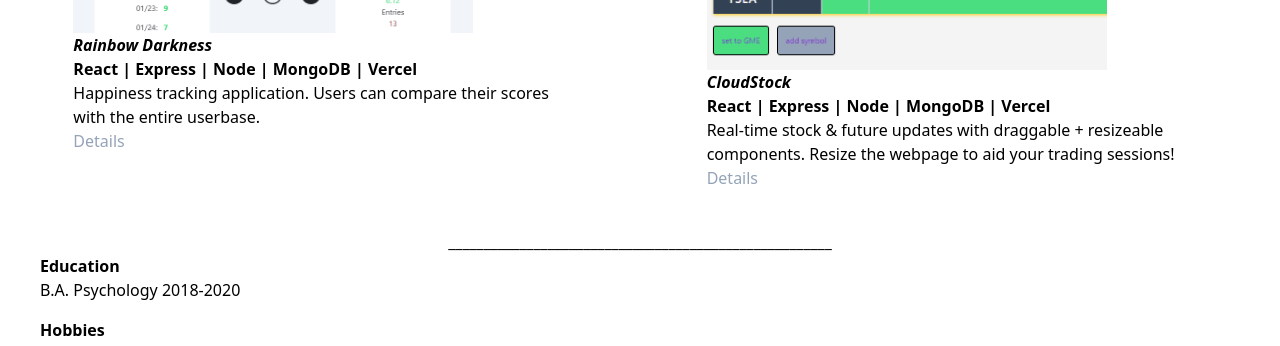
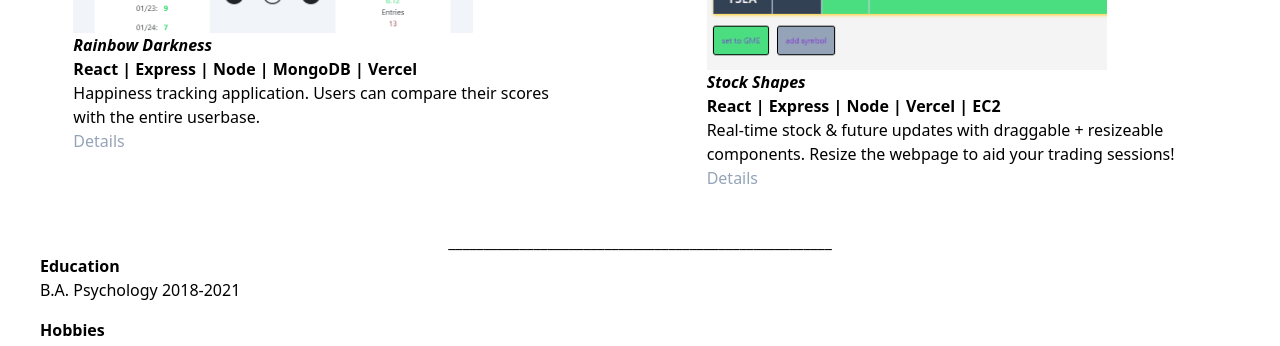
Before and after one commit to r-yabyab/fe-portfolio, a React (Create React App) app: page / in a window 1280 px wide. Shown: the part 921-1267 px from the top of the page. Built offline with nearby package versions, Linux system fonts and the light colour scheme.

Commit message:
descriptions

```diff
--- a/src/components/HomePage.js
+++ b/src/components/HomePage.js
@@ -41,7 +41,7 @@ function HomePage () {
                         <div className="relative w-[80%] max-w-[500px] text-xl font-bold
                         hover:opacity-70 hover:cursor-pointer [&>div]:hover:opacity-100 select-none
                         ">
-                            <a target="_blank" href="https://rainbowdarkness-client.vercel.app/"><img className="" src={RainbowDarkness} alt="Rainbow Darkness.png" /></a>
+                            <a target="_blank" href="https://rainbowdarkness.com/"><img className="" src={RainbowDarkness} alt="Rainbow Darkness.png" /></a>
                             <div className="
                             absolute top-[50%] -translate-y-1/2 right-[50%] translate-x-1/2 opacity-0
 
@@ -64,15 +64,15 @@ function HomePage () {
                         <div className="relative w-[80%] max-w-[500px] text-xl font-bold
                         hover:opacity-70 hover:cursor-pointer [&>div]:hover:opacity-100 select-none
                         ">
-                            <a target="_blank" href="https://rainbowdarkness-client.vercel.app/"><img className="" src={CloudStock} alt="Rainbow Darkness.png" /></a>
+                            <a target="_blank" href="https://stockshapes-client.vercel.app/"><img className="" src={CloudStock} alt="Rainbow Darkness.png" /></a>
                             <div className="
                             absolute top-[50%] -translate-y-1/2 right-[50%] translate-x-1/2 opacity-0
 
                             ">
                                 Go to live site!</div>
                         </div>
-                        <div className="italic font-semibold">CloudStock</div>
-                        <div className="font-semibold">React | Express | Node | MongoDB | Vercel</div>
+                        <div className="italic font-semibold">Stock Shapes</div>
+                        <div className="font-semibold">React | Express | Node | Vercel | EC2</div>
                         <div className="">Real-time stock & future updates with draggable + resizeable components. Resize the webpage to aid your trading sessions!</div>
                         <div className={boolState ? "text-yellow-400 select-none hover:text-slate-800 hover:cursor-pointer" :
                         "text-slate-400 select-none hover:text-slate-800 hover:cursor-pointer"}
@@ -89,7 +89,7 @@ function HomePage () {
                 <div className="pt-10 mb-24">
     <div className="text-center">______________________________________________________</div>
     <div className="font-bold">Education</div>
-    <div>B.A. Psychology 2018-2020</div>
+    <div>B.A. Psychology 2018-2021</div>
 
     <div className="pt-4 font-bold">Hobbies</div>
     <div>Oil Painting</div>
```
